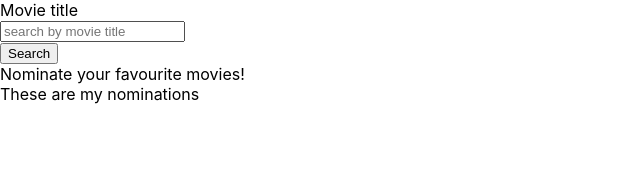
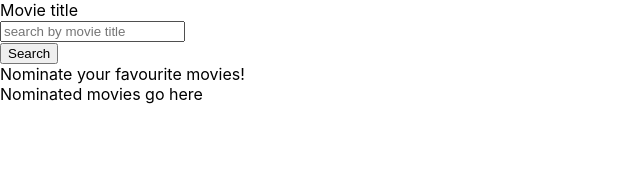
Before and after one commit to NatalieSokolova/the-shoppies, a React (Create React App) app: page / in a window 1280 px wide. Shown: the top 174 px of the page, without its empty margins (0-640 px from the left). Built offline with nearby package versions, Linux system fonts and the light colour scheme.

Commit message:
defines logic for NominationsCard functional component

```diff
--- a/src/App.js
+++ b/src/App.js
@@ -6,23 +6,23 @@ import "./App.css";
 
 function App() {
   const [movieList, setMovieList] = useState("");
-  const [nominatedMovie, setNominatedMovie] = useState(false);
+  const [nominatedMovies, setNominatedMovies] = useState([]);
 
   console.log("LIST: ", movieList);
-  console.log("nominatedMovie: ", nominatedMovie);
+  console.log("nominatedMovies: ", nominatedMovies);
 
   return (
     <div>
       <SearchBar movieList={movieList} setMovieList={setMovieList} />
       <ResultsCard
         movieList={movieList}
-        nominatedMovie={nominatedMovie}
-        setNominatedMovie={setNominatedMovie}
+        nominatedMovies={nominatedMovies}
+        setNominatedMovies={setNominatedMovies}
       />
       <NominationsCard
         movieList={movieList}
-        nominatedMovie={nominatedMovie}
-        setNominatedMovie={setNominatedMovie}
+        nominatedMovies={nominatedMovies}
+        setNominatedMovies={setNominatedMovies}
       />
     </div>
   );
--- a/src/components/NominationsCard.jsx
+++ b/src/components/NominationsCard.jsx
@@ -1,14 +1,32 @@
 import React from "react";
+import { Button } from "antd";
 
 export default function NominationsCard({
   movieList,
-  nominatedMovie,
-  setNominatedMovie,
+  nominatedMovies,
+  setNominatedMovies,
 }) {
   console.log("LIST FROM RESULTS: ", movieList);
+  console.log("nominatedMovies: ", nominatedMovies);
+
   return (
     <div>
-      <div>These are my nominations</div>
+      {nominatedMovies.length > 0 ? (
+        nominatedMovies.map((nominatedMovie) => (
+          <div key={nominatedMovie.imdbID}>
+            <div>
+              <div>{nominatedMovie.Title}</div>
+              <div>{nominatedMovie.Year}</div>
+              <img src={nominatedMovie.Poster} alt={nominatedMovie.Title} />
+            </div>
+            <Button type="primary" htmlType="submit">
+              remove
+            </Button>
+          </div>
+        ))
+      ) : (
+        <div>Nominated movies go here</div>
+      )}
     </div>
   );
 }
--- a/src/components/ResultsCard.jsx
+++ b/src/components/ResultsCard.jsx
@@ -3,8 +3,8 @@ import { Button } from "antd";
 
 export default function ResultsCard({
   movieList,
-  nominatedMovie,
-  setNominatedMovie,
+  nominatedMovies,
+  setNominatedMovies,
 }) {
   console.log("LIST FROM RESULTS: ", movieList);
   return (
```
Also changed, not shown: 1 other file (tests, documents, lock files or other folders).
